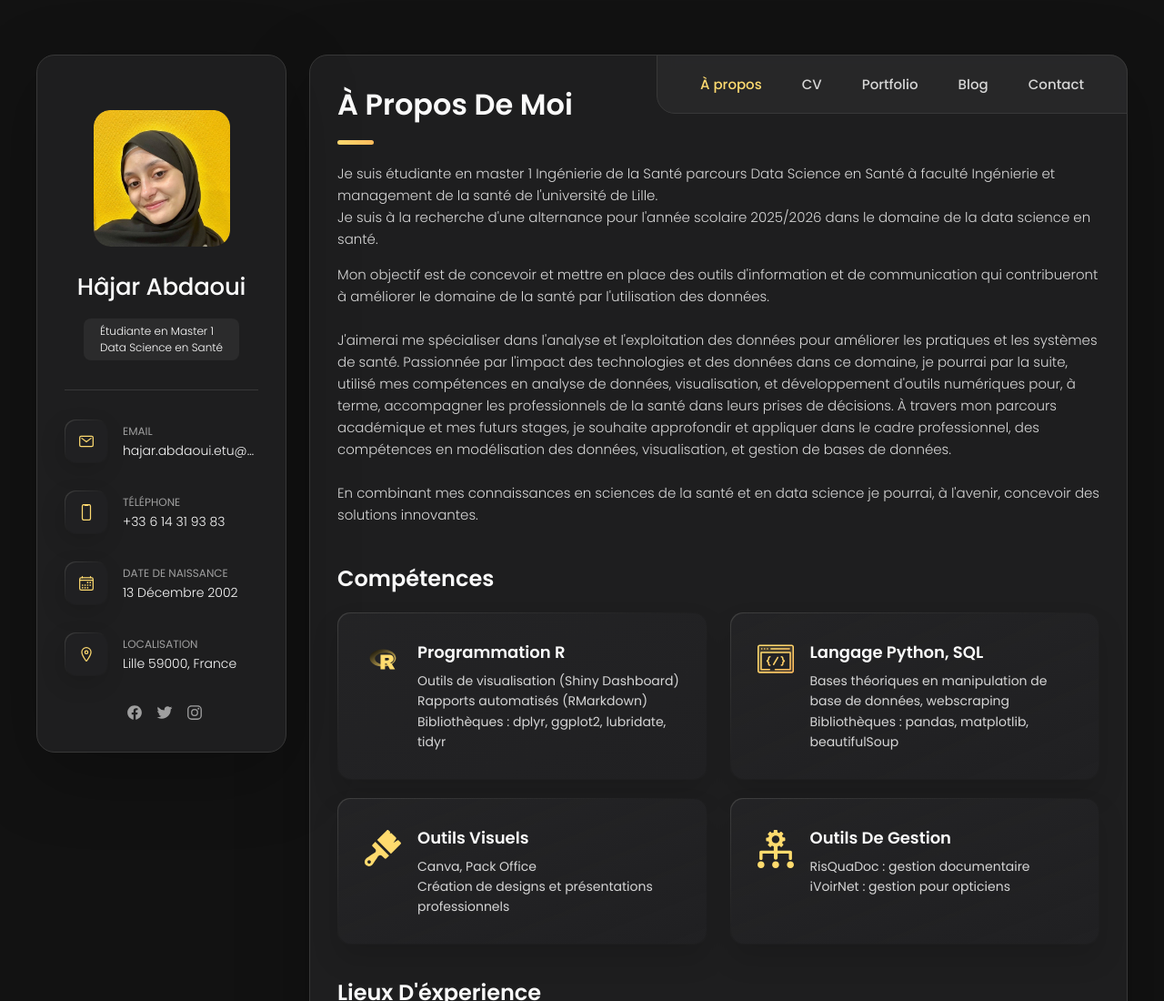
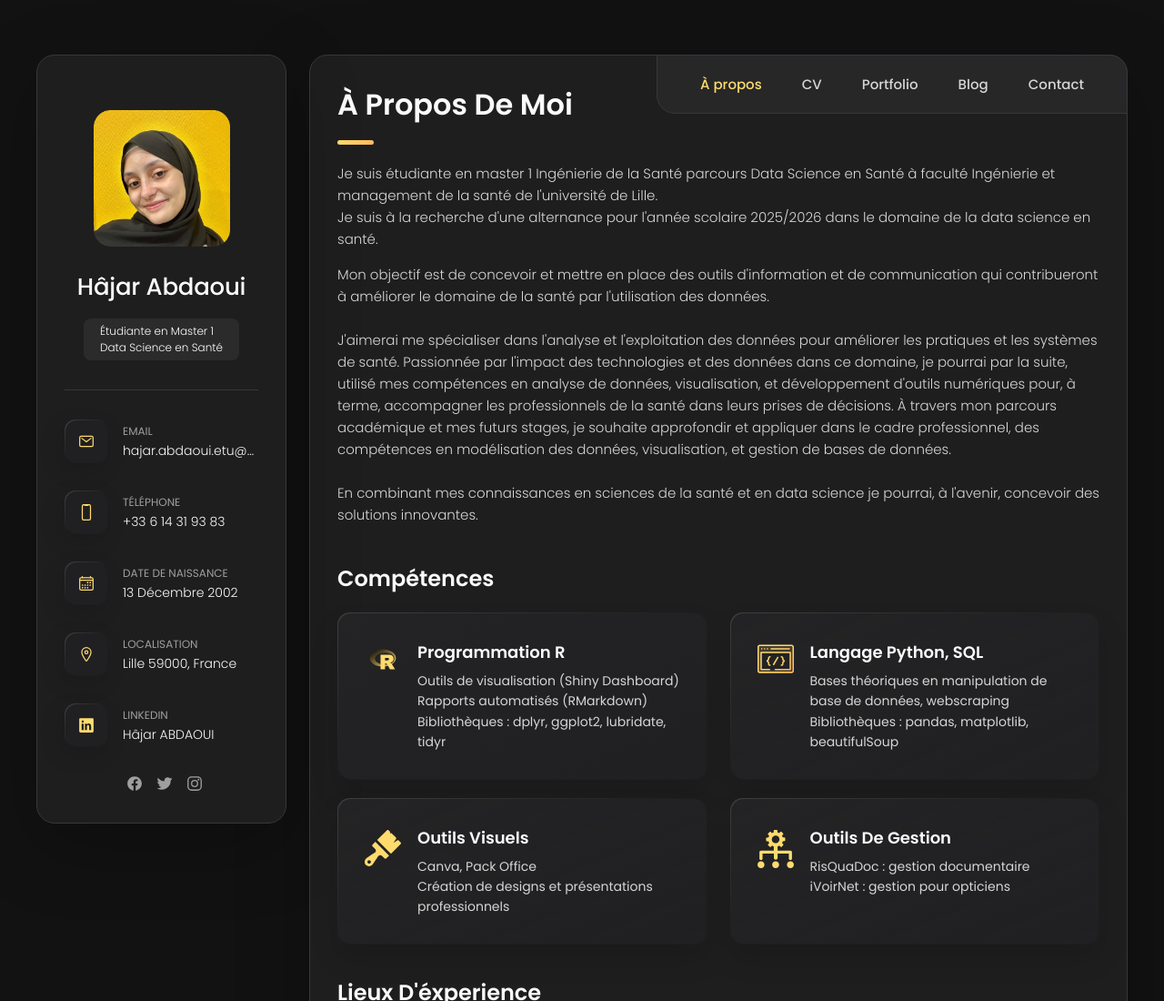
Before and after one commit to hajar-abd/hajar_abdaoui_portfolio, a plain HTML site: page index.html in a window 1280 px wide. Shown: the top 1100 px of the page at 91% size. Drawn offline with nearby package versions, Linux system fonts and the light colour scheme.

Commit message:
Replace index.html

```diff
--- a/index.html
+++ b/index.html
@@ -117,6 +117,20 @@
               <p class="contact-title">Localisation</p>
 
               <address>Lille 59000, France</address>
+            </div>
+
+          </li>
+
+          <li class="contact-item">
+
+            <div class="icon-box">
+              <ion-icon name="logo-linkedin"></ion-icon>
+            </div>
+
+            <div class="contact-info">
+              <p class="contact-title">LinkedIn</p>
+
+              <a href="https://www.linkedin.com/in/h%C3%A2jar-abdaoui-480637289/" class="contact-link">Hâjar ABDAOUI</a>
             </div>
 
           </li>
```
